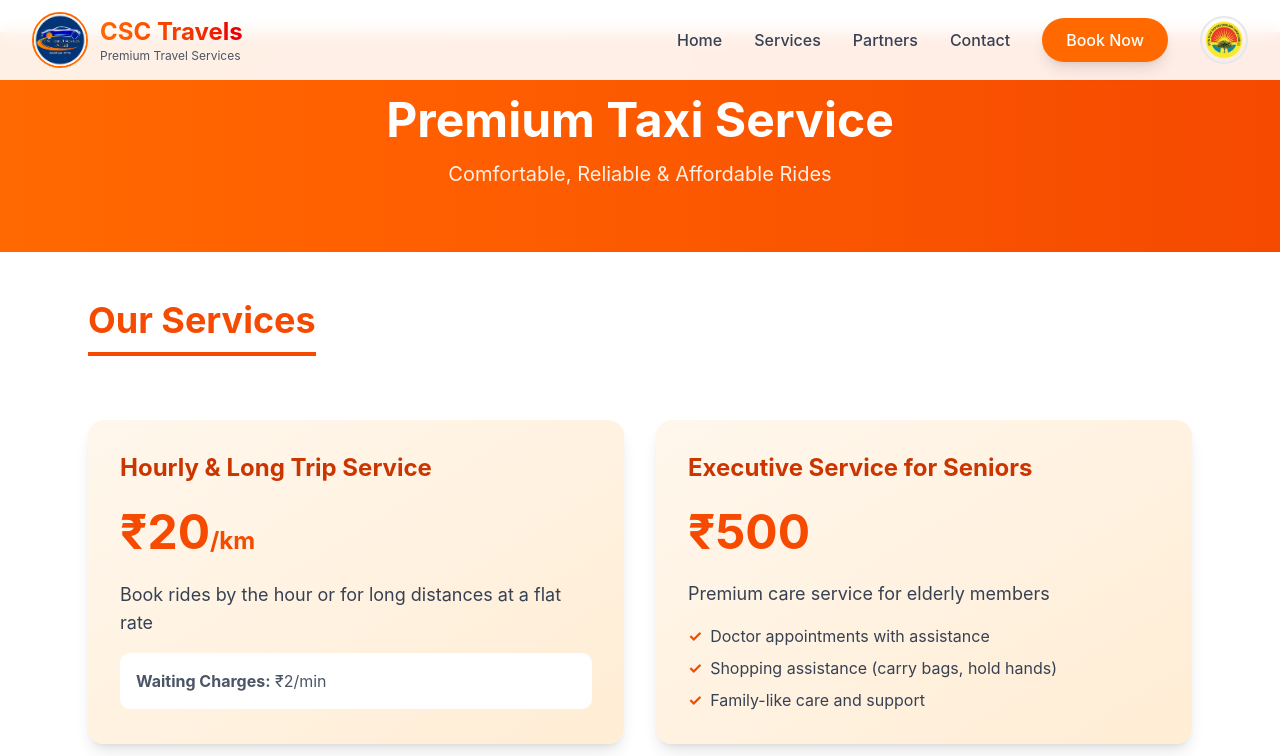
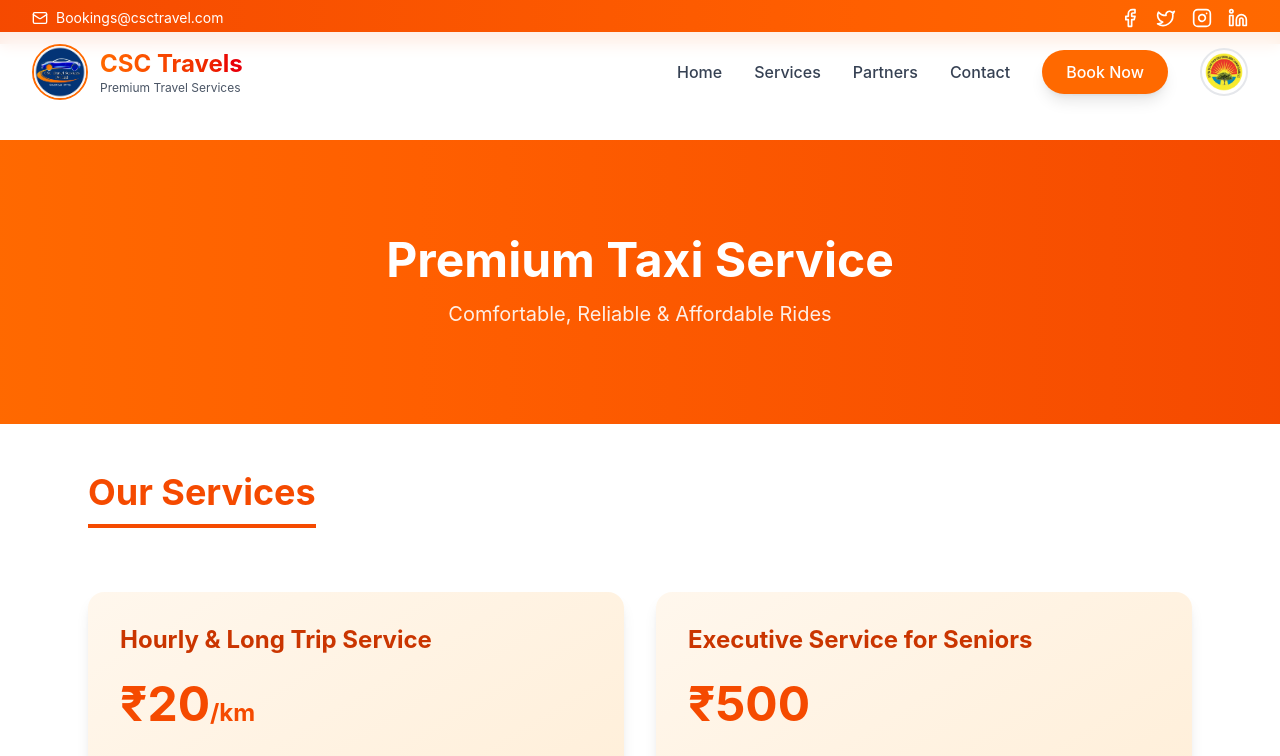
Before and after one commit to Var6/CSCTravels, a Next.js app: page /Services in a window 1280 px wide. Shown: the top 756 px of the page. Built offline with nearby package versions, Linux system fonts and the light colour scheme.

Commit message:
new ribbion

```diff
--- a/app/Services/page.tsx
+++ b/app/Services/page.tsx
@@ -45,9 +45,9 @@ export default function ServicePage() {
   ];
 
   return (
-    <div className="min-h-screen bg-white mt-8">
+    <div className="min-h-screen bg-white mt-24">
       {/* Hero Section */}
-      <div className="bg-gradient-to-r from-orange-500 to-orange-600 text-white py-16 px-6">
+      <div className="bg-gradient-to-r from-orange-500 to-orange-600 text-white py-24 px-6">
         <div className="max-w-6xl mx-auto text-center">
           <h1 className="text-5xl font-bold mb-4">Premium Taxi Service</h1>
           <p className="text-xl opacity-90">Comfortable, Reliable & Affordable Rides</p>
--- a/app/layout.tsx
+++ b/app/layout.tsx
@@ -3,6 +3,7 @@ import { Geist, Geist_Mono } from "next/font/google";
 import "./globals.css";
 import Navbar from "@/components/Navbar";
 import Footer from "@/components/Footer";
+import Topribbion from "@/components/ui/topribbion";
 
 const geistSans = Geist({
   variable: "--font-geist-sans",
@@ -111,6 +112,7 @@ export default function RootLayout({
       <body
         className={`${geistSans.variable} ${geistMono.variable} antialiased`}
       >
+        <Topribbion/>
         <Navbar/>
         {children}
         <Footer/>
--- a/components/Footer.tsx
+++ b/components/Footer.tsx
@@ -4,10 +4,10 @@ import Image from 'next/image'
 
 const Footer = () => {
   return (
-    <footer className="bg-gray-900 text-white py-16">
-      <div className="max-w-7xl mx-auto px-4 sm:px-6 lg:px-8">
+    <footer className="bg-gray-900 text-white py-16 z-80">
+      <div className="max-w-7xl mx-auto px-4 sm:px-6 lg:px-8 z-80">
 
-        <div className="grid md:grid-cols-4 gap-8 mb-12">
+        <div className="grid md:grid-cols-4 gap-8 mb-12 z-80">
 
           {/* Logo + About */}
           <div>
--- a/components/Navbar.tsx
+++ b/components/Navbar.tsx
@@ -29,7 +29,7 @@ const Navbar = () => {
     "absolute bottom-0 left-0 w-0 h-0.5 bg-orange-600 group-hover:w-full transition-all duration-300";
 
   return (
-    <nav className={`fixed top-0 w-full z-50 transition-all ${navClasses}`}>
+    <nav className={`fixed top-8 w-full z-50 transition-all ${navClasses}`}>
       <div className="max-w-7xl mx-auto px-4 sm:px-6 lg:px-8">
         <div className="flex justify-between items-center h-20">
 
--- /dev/null
+++ b/components/Stats.tsx
@@ -0,0 +1,32 @@
+import React from 'react'
+import { Menu, X, Phone, Mail, MapPin, Car, Users, Shield, Clock, ChevronRight, Send, Bike, Plane, Star, Award, CheckCircle, IndianRupee } from 'lucide-react';
+const Stats = () => {
+
+    const stats = [
+    { number: '500+', label: 'Happy Clients', icon: <Users className="w-6 h-6" /> },
+    { number: '15+', label: 'Vehicles', icon: <Car className="w-6 h-6" /> },
+    { number: '24/7', label: 'Service', icon: <Clock className="w-6 h-6" /> },
+    { number: '100%', label: 'Satisfaction', icon: <Star className="w-6 h-6" /> },
+  ];
+
+  return (
+      <section className="py-16 gradient-bg relative overflow-hidden z-40">
+        <div className="absolute inset-0 shimmer"></div>
+        <div className="max-w-7xl mx-auto px-4 sm:px-6 lg:px-8 relative z-30">
+          <div className="grid grid-cols-2 md:grid-cols-4 gap-8 ">
+            {stats.map((stat, idx) => (
+              <div key={idx} className="text-center text-white animate-on-scroll animate-scale z-30" style={{animationDelay: `${idx * 0.1}s`}}>
+                <div className="inline-flex z-50 items-center justify-center w-16 h-16 bg-white/20 rounded-2xl mb-4 backdrop-blur-sm">
+                  {stat.icon}
+                </div>
+                <div className="text-4xl md:text-5xl font-bold text-orange-700 mb-2 z-30">{stat.number}</div>
+                <div className="text-lg opacity-90 z-30 text-orange-700">{stat.label}</div>
+              </div>
+            ))}
+          </div>
+        </div>
+      </section>
+  )
+}
+
+export default Stats
--- /dev/null
+++ b/components/service.tsx
@@ -0,0 +1,77 @@
+import React from 'react'
+import { Menu, X, Phone, Mail, MapPin, Car, Users, Shield, Clock, ChevronRight, Send, Bike, Plane, Star, Award, CheckCircle, IndianRupee } from 'lucide-react';
+const Service = () => {
+
+    const features = [
+        { icon: <Shield className="w-8 h-8" />, title: '100% Safe', desc: 'GPS tracked & insured vehicles' },
+        { icon: <Clock className="w-8 h-8" />, title: '24/7 Available', desc: 'Round the clock service' },
+        { icon: <Award className="w-8 h-8" />, title: 'Experienced Drivers', desc: 'Professional & verified' },
+        { icon: <Star className="w-8 h-8" />, title: 'Best Rates', desc: 'Affordable pricing guaranteed' },
+      ];
+
+      const services = [
+        { icon: <Car className="w-10 h-10" />, title: 'Car Rentals', desc: 'Premium cars for all occasions', features: ['Hyundai Aura', 'Maruti Swift', 'WagonR', 'Premium Sedans'] },
+        { icon: <Bike className="w-10 h-10" />, title: 'Bus Services', desc: 'Comfortable group transportation', features: ['Rental Bike', 'Hire and Puchase', '20-50 Seater', 'Long Distance'] },
+        { icon: <Users className="w-10 h-10" />, title: 'Travelers', desc: 'Perfect for family & friends', features: ['8-14 Seater', 'AC Available', 'Luggage Space', 'Flexible Routes'] },
+      ];
+  return (
+    <section id="services" className="py-24 bg-linear-to-b from-white to-orange-50">
+        <div className="max-w-7xl mx-auto px-4 sm:px-6 lg:px-8">
+          <div className="text-center mb-16 animate-on-scroll">
+            <span className="text-orange-600 font-semibold text-sm uppercase tracking-wider">Our Services</span>
+            <h2 className="text-4xl md:text-5xl font-bold mt-4 mb-4">
+             <span className='text-outline'>Choose Your
+              </span>  <span className="gradient-text">Perfect Ride</span>
+            </h2>
+            <p className="text-xl text-gray-600 max-w-2xl mx-auto">
+              From cars to buses, we have the perfect vehicle for every journey
+            </p>
+          </div>
+
+          <div className="grid md:grid-cols-3 text-orange-500 gap-8 z-50">
+            {services.map((service, idx) => (
+              <div
+                key={idx}
+                className="bg-white rounded-3xl p-8 shadow-lg hover:shadow-2xl transition-all duration-500 card-hover group animate-on-scroll border-2 border-transparent hover:border-orange-200 z-50"
+                style={{animationDelay: `${idx * 0.2}s`}}
+              >
+                <div className="w-20 h-20 gradient-bg rounded-2xl flex items-center justify-center text-white mb-6 group-hover:scale-110 group-hover:rotate-6 transition-all duration-300 z-50">
+                  {service.icon}
+                </div>
+                <h3 className="text-2xl font-bold mb-3 group-hover:text-orange-600 transition-colors z-50">{service.title}</h3>
+                <p className="text-gray-600 mb-6">{service.desc}</p>
+                <ul className="space-y-3">
+                  {service.features.map((feature, i) => (
+                    <li key={i} className="flex items-center text-gray-700">
+                      <CheckCircle className="w-5 h-5 text-green-500 mr-3 flex-shrink-0" />
+                      <span>{feature}</span>
+                    </li>
+                  ))}
+                </ul>
+              </div>
+            ))}
+          </div>
+
+                    {/* Features Grid */}
+          <div className="grid md:grid-cols-4 gap-6 mt-7">
+            {features.map((feature, idx) => (
+              <div
+                key={idx}
+                className="text-center p-6 bg-linear-to-br from-orange-50 to-orange-50 rounded-2xl hover:shadow-lg transition-all duration-300 animate-on-scroll"
+                style={{animationDelay: `${idx * 0.1}s`}}
+              >
+                <div className="inline-flex items-center justify-center w-16 h-16 gradient-bg rounded-2xl text-white mb-4">
+                  {feature.icon}
+                </div>
+                <h4 className="font-bold text-gray-900 mb-2">{feature.title}</h4>
+                <p className="text-sm text-gray-600">{feature.desc}</p>
+              </div>
+            ))}
+          </div>
+        </div>
+
+      </section>
+  )
+}
+
+export default Service
--- /dev/null
+++ b/components/ui/topribbion.tsx
@@ -0,0 +1,68 @@
+import React from 'react'
+import { Mail, Facebook, Twitter, Instagram, Linkedin } from 'lucide-react';
+
+const Topribbion = () => {
+  return (
+     <div className="bg-linear-to-r from-orange-600 to-orange-500 pb-4 top-0 sticky text-white shadow-md py-2 z-50">
+      <div className="max-w-7xl mx-auto px-4 sm:px-6 lg:px-8">
+        <div className="flex flex-col sm:flex-row justify-between items-center gap-3 sm:gap-0">
+          {/* Email Section - Left */}
+          <div className="flex items-center gap-2">
+            <Mail size={16} />
+            <a
+              href="mailto:Bookings@csctravel.com"
+              className="text-sm hover:opacity-80 transition-opacity"
+            >
+              Bookings@csctravel.com
+            </a>
+          </div>
+
+          {/* Social Media Links - Right */}
+          <div className="flex items-center gap-4">
+            <a
+              href="https://facebook.com"
+              target="_blank"
+              rel="noopener noreferrer"
+              className="hover:scale-110 transition-transform duration-200"
+              aria-label="Facebook"
+            >
+              <Facebook size={20} />
+            </a>
+
+            <a
+              href="https://twitter.com"
+              target="_blank"
+              rel="noopener noreferrer"
+              className="hover:scale-110 transition-transform duration-200"
+              aria-label="Twitter"
+            >
+              <Twitter size={20} />
+            </a>
+
+            <a
+              href="https://instagram.com"
+              target="_blank"
+              rel="noopener noreferrer"
+              className="hover:scale-110 transition-transform duration-200"
+              aria-label="Instagram"
+            >
+              <Instagram size={20} />
+            </a>
+
+            <a
+              href="https://linkedin.com"
+              target="_blank"
+              rel="noopener noreferrer"
+              className="hover:scale-110 transition-transform duration-200"
+              aria-label="LinkedIn"
+            >
+              <Linkedin size={20} />
+            </a>
+          </div>
+        </div>
+      </div>
+    </div>
+  )
+}
+
+export default Topribbion
```
Also changed, not shown: app/page.tsx (+19 -38 lines).
